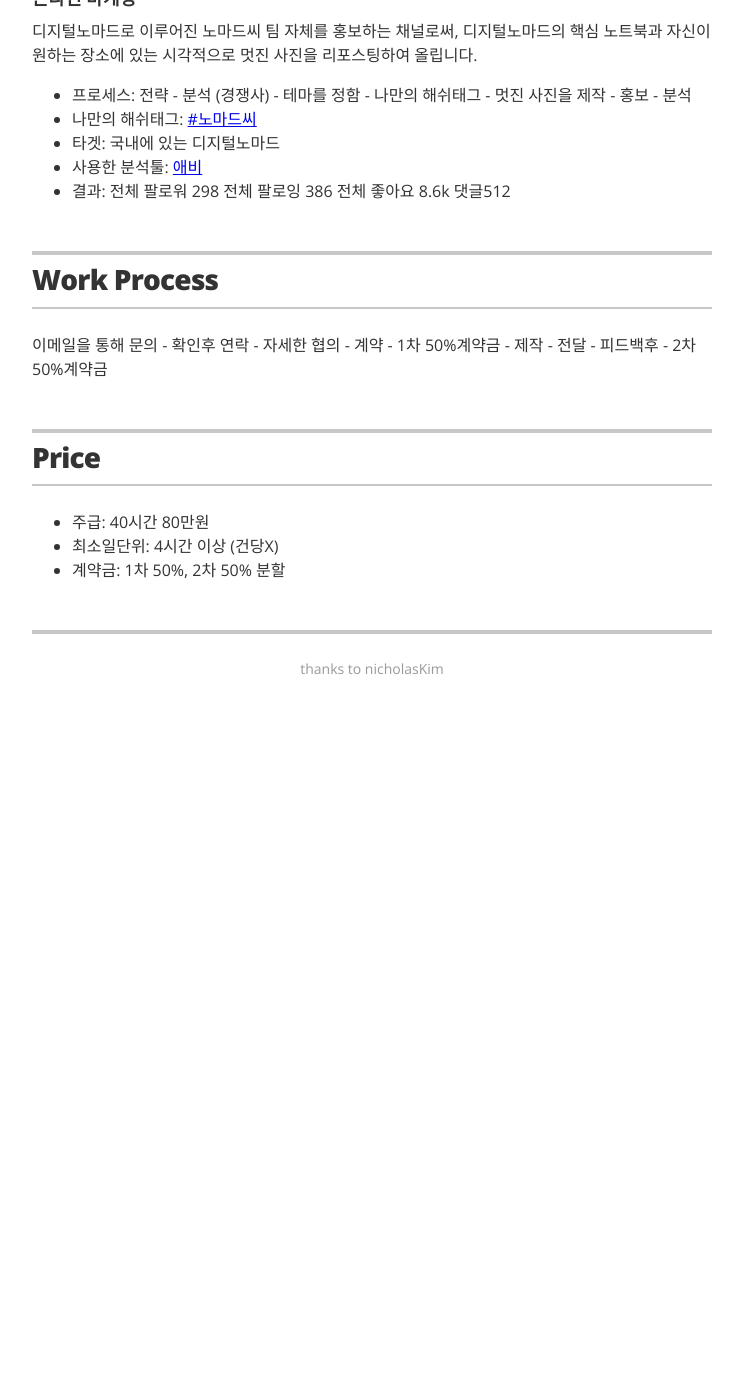
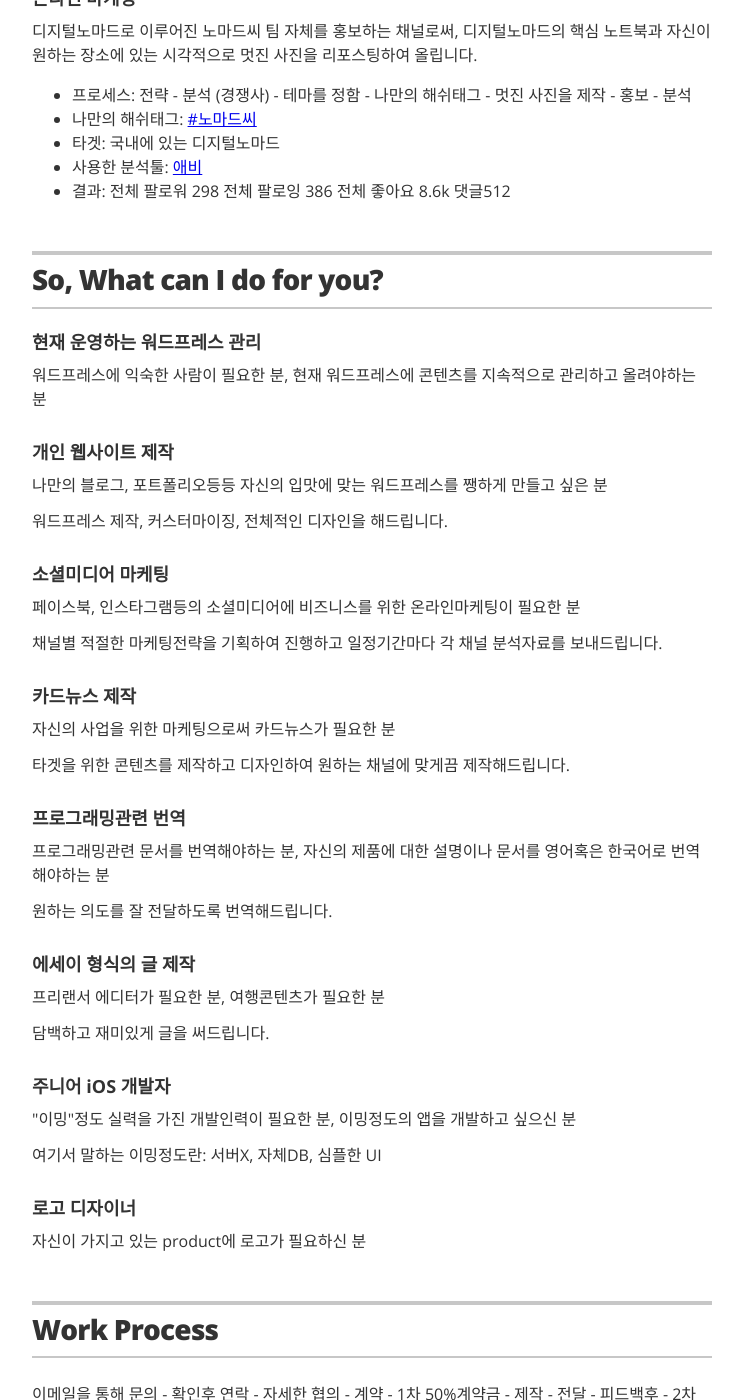
Before and after one commit to LucyJeong/LucyJeong.github.io, a Jekyll site: the page built from index.html, in a window 1280 px wide and 1400 px high, scrolled down 3608 px. Shown: the whole window, without its empty margins (268-1011 px from the left). Built offline with Jekyll 4.4.1, drawn with Linux system fonts in a browser that asks for light colours; before the commit the page ends 4335 px from its top, so only the background shows below that.

Commit message:
사진 추가 및 3차수정

```diff
--- a/_layouts/resume.html
+++ b/_layouts/resume.html
@@ -121,8 +121,8 @@
            <p class="resume-item-copy">한글링이 담고 있는 세종대왕의 훈민정음에 착안하여 한글링이 진행형(~ing) 멈춰있지 않고 굴러다니는 역동적인 이미지와 궁서체처럼 한중일 아시아 특유의 붓의 강약 조절 느낌을 담아 디자인하였습니다.</p>
             <ul>
               <li>사용한 툴: Photoshop, Illustrator</li>
-              <a href="https://pbs.twimg.com/profile_images/766942598015488000/sFtoRwRO_400x400.jpg">
-                <img src="https://pbs.twimg.com/profile_images/766942598015488000/sFtoRwRO_400x400.jpg" alt="hangling_logo" style="width:200;height:200;"></a>
+              <a href="https://github.com/LucyJeong/lucyjeong.github.io/tree/master/images/hanglinglogo.jpg">
+                <img src="https://github.com/LucyJeong/lucyjeong.github.io/tree/master/images/hanglinglogo.jpg" alt="hangling_logo"></a>
             </ul>
         </div>
 
@@ -161,7 +161,7 @@
 
 
         <div class="resume-item" itemscope itemprop="alumniOf" itemtype="http://schema.org/CollegeOrUniversity">
-          <h3 class="resume-item-title" itemprop="name"><a href="/newsletter.html">우리는디지털노마드다 뉴스레터</a></h3>
+          <h3 class="resume-item-title" itemprop="name"><a href="/newsletter.html" download>우리는디지털노마드다 뉴스레터</a></h3>
           <h4 class="resume-item-details" itemprop="description">콘텐츠제작 &bull; 2016.7 &mdash; Present</h4>
           <p class="resume-item-copy">2주일마다 한번씩 <a href="http://wearedigitalnomads.kr">우리는디지털노마드다</a>커뮤니티에 있는 글 또는 디지털노마드에게 유용한 글들을 모아 발행하고 있습니다.</p>
           <ul>
@@ -204,7 +204,7 @@
       {% endif %}
 
       <!-- begin what can i do-->
-      {% if site.resum_section_whatcanido %}
+      {% if site.resume_section_education %}
       <section class="content-section">
 
         <header class="section-header">
```
Also changed, not shown: images/hanglinglogo.jpg (added).
